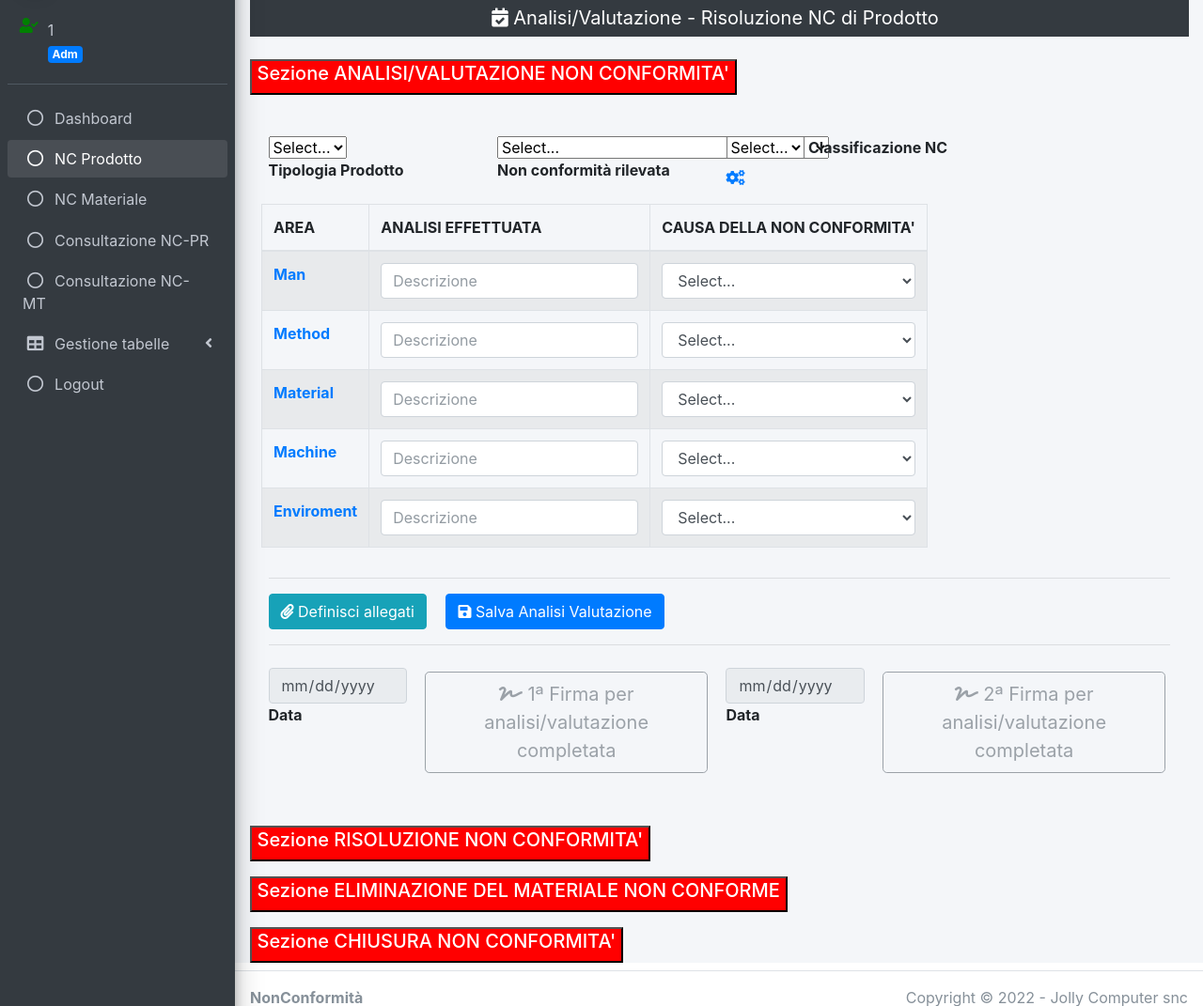
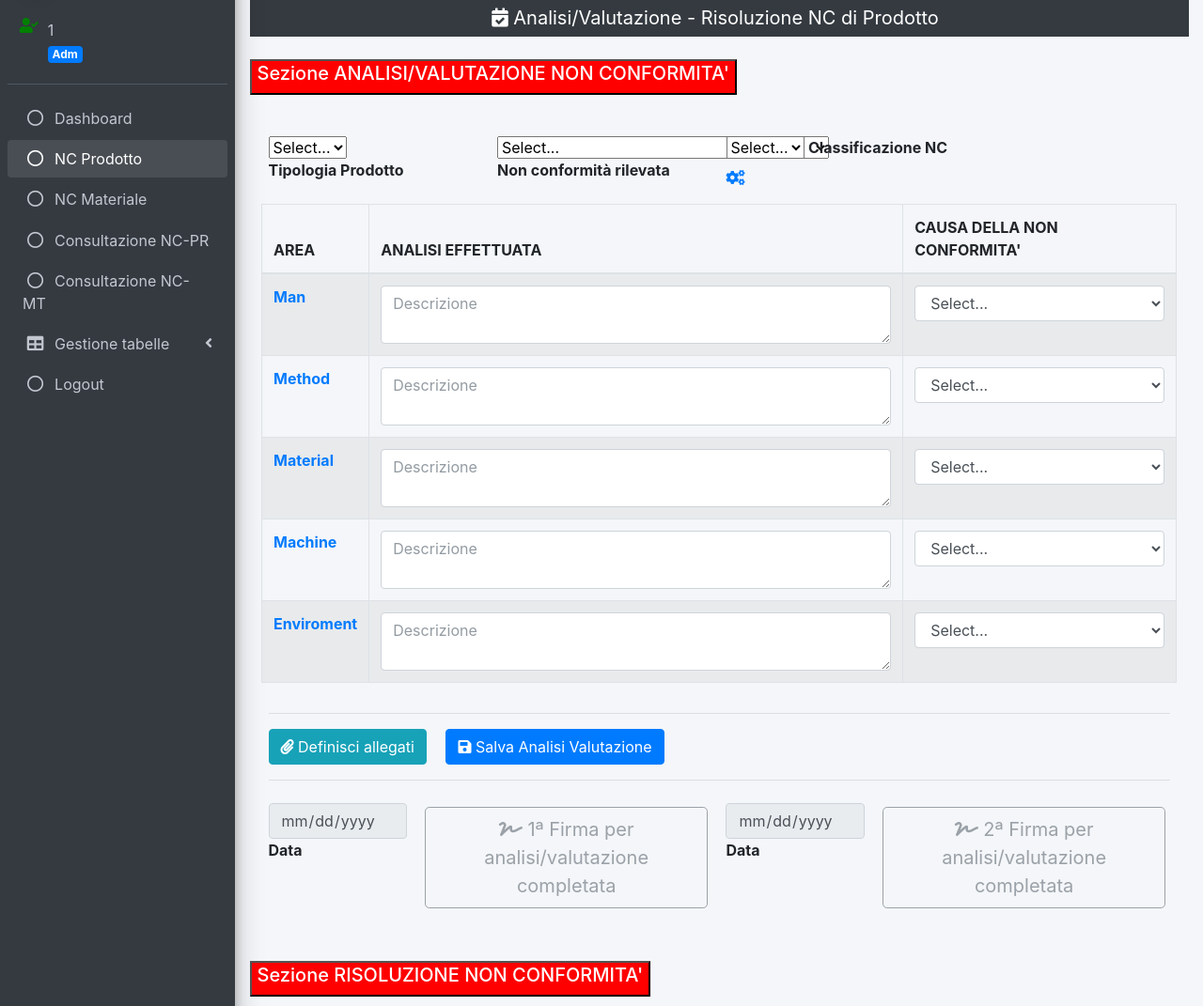
Before and after one commit to GianlucaJC/nc, a PHP site: page /servizi_liofilchem/pages/analisi_pr/analisi_pr.php?id_ref=0 in a window 1280 px wide, after a click on "Sezione ANALISI/VALUTAZIONE NON CONFORMITA'". Shown: the part 58-1129 px from the top of the page at 94% size. Run offline with PHP 8.4, Linux system fonts and the light colour scheme; the visitor is signed in with stand-in values (Sample User, id 1); data that the repository does not hold is empty; some libraries are stand-ins or nearby versions.

Commit message:
Sostituzione text con textarea

```diff
--- a/pages/analisi_pr/valutazione.php
+++ b/pages/analisi_pr/valutazione.php
@@ -80,7 +80,10 @@
 							<tr>
 								<td><span class='text-primary'><b>Man</b></span></td>
 								<td>
-									<input class="form-control" id='txt_man' name='txt_man' type="text" placeholder="Descrizione" value="<?php echo stripslashes(htmlspecialchars_decode($info_nc_pr[0]['txt_man']));?>" maxlength=300  />
+
+									<textarea class="form-control" id='txt_man' placeholder="Descrizione" name='txt_man' rows="2" cols="50" maxlength=300><?php echo trim($info_nc_pr[0]['txt_man']);?></textarea>
+
+
 								</td>
 								<td>
 									<select class='form-control' name='man_sn' id='man_sn'>
@@ -99,7 +102,7 @@
 							<tr>
 								<td><span class='text-primary'><b>Method</b></span></td>
 								<td>
-									<input class="form-control" id='txt_method' name='txt_method' type="text" placeholder="Descrizione" value="<?php echo stripslashes(htmlspecialchars_decode($info_nc_pr[0]['txt_method']));?>" maxlength=300  />
+									<textarea class="form-control" id='txt_method' placeholder="Descrizione" name='txt_method' rows="2" cols="50" maxlength=300><?php echo trim($info_nc_pr[0]['txt_method']);?></textarea>
 								</td>
 								<td>
 									<select class='form-control' name='method_sn' id='method_sn'>
@@ -118,7 +121,8 @@
 							<tr>
 								<td><span class='text-primary'><b>Material</b></span></td>
 								<td>
-									<input class="form-control" id='txt_material' name='txt_material' type="text" placeholder="Descrizione" maxlength=300 value="<?php echo stripslashes(htmlspecialchars_decode($info_nc_pr[0]['txt_material']));?>"  />
+									<textarea class="form-control" id='txt_material' placeholder="Descrizione" name='txt_material' rows="2" cols="50" maxlength=300><?php echo trim($info_nc_pr[0]['txt_material']);?></textarea>
+
 								</td>
 								<td>
 									<select class='form-control' name='material_sn' id='material_sn'>
@@ -137,7 +141,9 @@
 							<tr>
 								<td><span class='text-primary'><b>Machine</b></span></td>
 								<td>
-									<input class="form-control" id='txt_machine' name='txt_machine' type="text" placeholder="Descrizione" maxlength=300 value="<?php echo stripslashes(htmlspecialchars_decode($info_nc_pr[0]['txt_machine']));?>" />
+
+									<textarea class="form-control" id='txt_machine' placeholder="Descrizione" name='txt_machine' rows="2" cols="50" maxlength=300><?php echo trim($info_nc_pr[0]['txt_machine']);?></textarea>
+
 								</td>
 								<td>
 									<select class='form-control' name='machine_sn' id='machine_sn'>
@@ -156,7 +162,8 @@
 							<tr>
 								<td><span class='text-primary'><b>Enviroment</b></span></td>
 								<td>
-									<input class="form-control" id='txt_enviroment' name='txt_enviroment' type="text" placeholder="Descrizione" maxlength=300 value="<?php echo stripslashes(htmlspecialchars_decode($info_nc_pr[0]['txt_enviroment']));?>"  />
+
+									<textarea class="form-control" id='txt_enviroment' placeholder="Descrizione" name='txt_enviroment' rows="2" cols="50" maxlength=300><?php echo trim($info_nc_pr[0]['txt_enviroment']);?></textarea>
 								</td>
 								<td>
 									<select class='form-control' name='enviroment_sn' id='enviroment_sn'>
```
